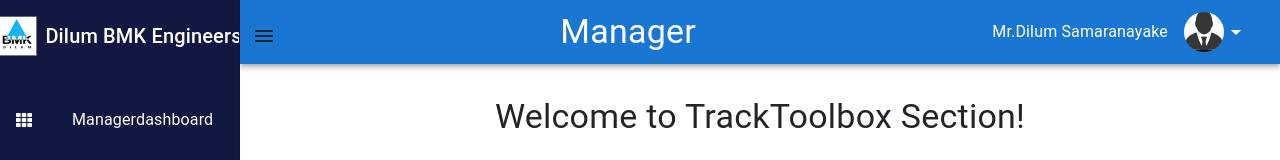
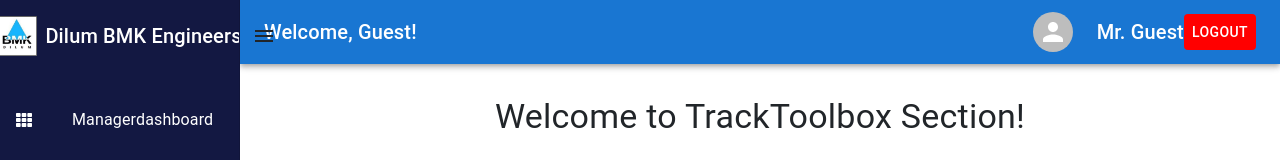
Before and after one commit to MaleeshaHe/frontend, a React (Create React App) app: page /ManagerTrackToolBox in a window 1280 px wide. Shown: the top 160 px of the page. Built offline with nearby package versions, Linux system fonts and the light colour scheme; no server answers.

Commit message:
modified three pages

```diff
--- a/src/Position/Manager/Pages/ManagerTrackToolBox.jsx
+++ b/src/Position/Manager/Pages/ManagerTrackToolBox.jsx
@@ -2,7 +2,7 @@ import React, { useState, useEffect } from 'react';
 import ManagerSidebar from '../../../Components/ManagerSidebar.jsx';
 import { useNavigate } from 'react-router-dom';
 import axios from 'axios';
-import ManagerNavbar from '../../../Components/Navbar/ManagerNavbar.jsx';
+import NewNav from '../../../Components/Navbar/NewNav.jsx';
 import { Grid, Container, Box, Typography, Button, Paper, Table, TableHead, TableRow, TableCell, TableBody, FormControl, InputLabel, Select, MenuItem } from '@mui/material';
 import ArrowBackIcon from '@mui/icons-material/ArrowBack';
 
@@ -62,7 +62,7 @@ const STrackToolbox = () => {
       <ManagerSidebar />
       </Grid>
       <Grid item xs>
-      <ManagerNavbar />
+      <NewNav />
         <Container maxWidth="md">
           <Box mt={4}>
             <Typography variant="h4" align="center" gutterBottom>
--- a/src/Position/Manager/Pages/ToolStockDetails.jsx
+++ b/src/Position/Manager/Pages/ToolStockDetails.jsx
@@ -2,7 +2,7 @@ import React, { useEffect, useState } from 'react';
 import axios from "axios";
 import { Link, useParams } from 'react-router-dom';
 import ManagerSidebar from '../../../Components/ManagerSidebar.jsx';
-import ManagerNavbar from '../../../Components/Navbar/ManagerNavbar.jsx';
+import NewNav from '../../../Components/Navbar/NewNav.jsx';
 import { CssBaseline, Grid, TextField, Button, Typography, Table, TableBody, TableCell, TableContainer, TableHead, TableRow, Paper, Box } from '@mui/material';
 
 const ManageStock = () => {
@@ -52,7 +52,7 @@ const ManageStock = () => {
       </Grid>
 
       <Grid item xs>
-      <ManagerNavbar />
+      <NewNav />
 
         <div style={{ margin: '20px' }}>
           <Typography variant="h4" gutterBottom>Welcome to Tool Details Section!</Typography>
--- a/src/Position/Manager/Pages/ViewToolBoxDetails.jsx
+++ b/src/Position/Manager/Pages/ViewToolBoxDetails.jsx
@@ -2,7 +2,7 @@ import React, { useEffect, useState } from 'react';
 import ManagerSidebar from '../../../Components/ManagerSidebar.jsx';
 import { Link, useParams } from 'react-router-dom';
 import axios from 'axios';
-import ManagerNavbar from '../../../Components/Navbar/ManagerNavbar.jsx';
+import NewNav from '../../../Components/Navbar/NewNav.jsx';
 import { Grid, Box, Typography, Table, TableBody, TableCell, TableContainer, TableHead, TableRow, Paper, Button, Container } from '@mui/material';
 
 const Toolbox = () => {
@@ -57,7 +57,7 @@ const Toolbox = () => {
             </Grid>
 
       <Grid item xs>
-      <ManagerNavbar />
+      <NewNav />
 
         <Container maxWidth="md">
           <Box mt={4}>
```
